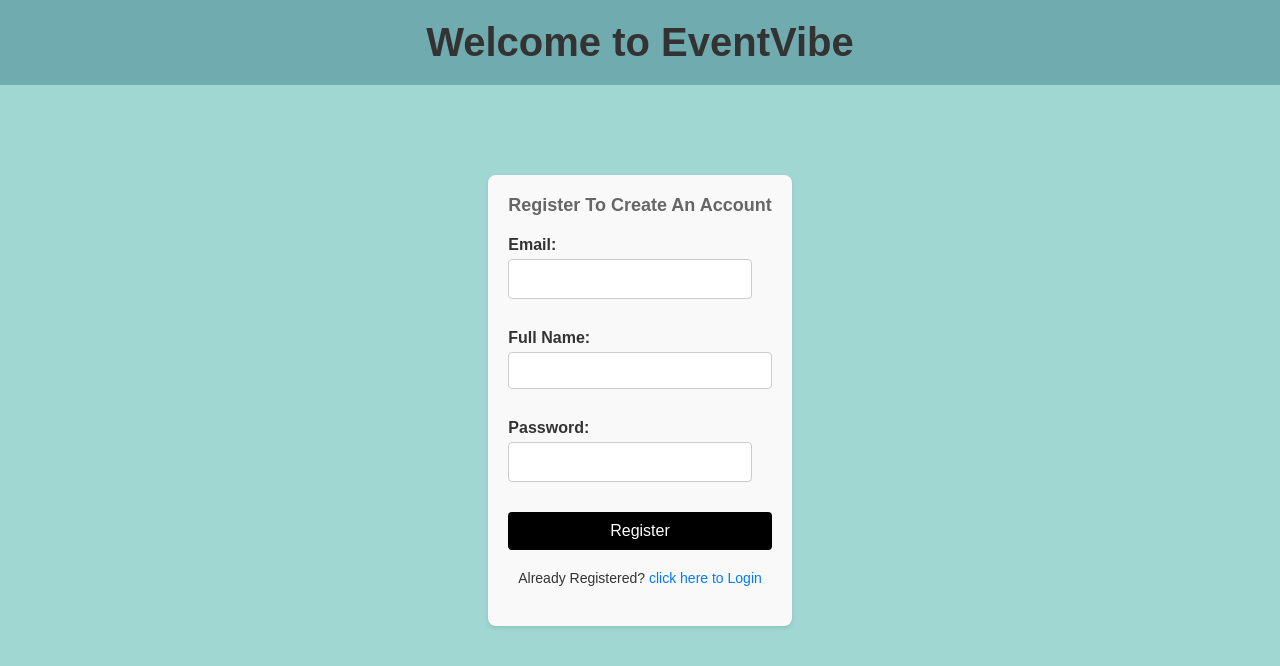
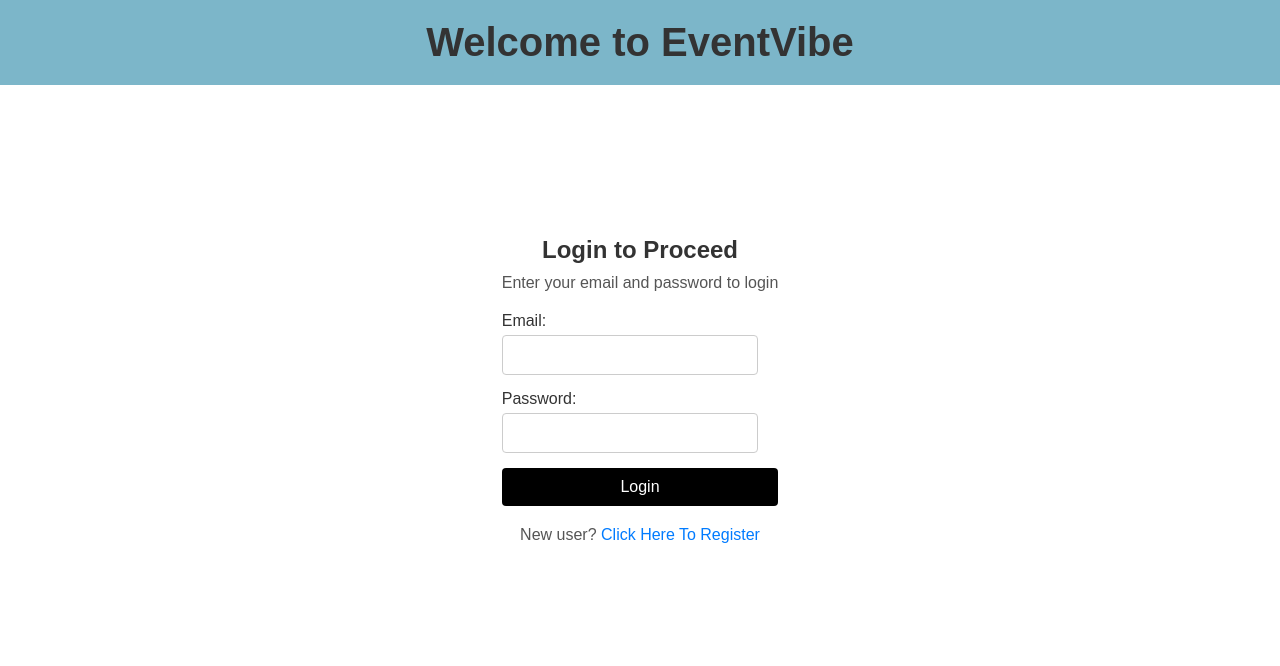
Before and after one commit to Hackathon-Project-Grind/Event-Vibe, a React (Vite) app in the folder FRONTEND/: page / in a window 1280 px wide. Shown: the top 666 px of the page. Built offline with nearby package versions, Linux system fonts and the light colour scheme.

Commit message:
Login and Register page added

```diff
--- a/FRONTEND/package.json
+++ b/FRONTEND/package.json
@@ -24,12 +24,9 @@
     "mongoose": "^8.4.1",
     "react": "^18.2.0",
     "react-dom": "^18.2.0",
-<<<<<<< HEAD
     "react-icons": "^5.2.1",
-    "styled-components": "^6.1.11"
-=======
+    "styled-components": "^6.1.11",
     "react-router-dom": "^6.23.1"
->>>>>>> e4196a813e5d8e1ee80e394839aae28ddded4e74
   },
   "devDependencies": {
     "@types/react": "^18.2.66",
--- a/FRONTEND/src/App.jsx
+++ b/FRONTEND/src/App.jsx
@@ -2,7 +2,6 @@ import React from 'react';
 import './App.css';
 import Register from './components/Register/Register.jsx';
 import Login from './components/Login/Login.jsx';
-import Sidebar from './Components/Sidebar/Sidebar';
 import './App.css'
 
 
@@ -10,8 +9,8 @@ function App() {
   return (
 
       <div>
-        <Register />
-</div>
+        <Login />
+      </div>
   );
 }
 
--- a/FRONTEND/src/components/Login/Login.css
+++ b/FRONTEND/src/components/Login/Login.css
@@ -1,11 +1,12 @@
+/* Resetting default styles */
 html,
 body {
     height: 100%;
     margin: 0;
     padding: 0;
-    font-family: Arial, sans-serif;
 }
 
+/* Overall layout */
 body {
     background-color: #a0d7d3;
     display: flex;
@@ -13,15 +14,18 @@ body {
     align-items: center;
 }
 
+/* Header styling */
 .header {
-    background-color: #6fabaf;
-    width: 100%;
+    background-color: rgb(124, 182, 201);
+    width: 100vw;
+    /* Covering full viewport width */
     text-align: center;
     padding: 20px 0;
     box-sizing: border-box;
     position: fixed;
     top: 0;
     left: 0;
+    z-index: 999;
 }
 
 .header h1 {
@@ -30,33 +34,37 @@ body {
     color: #333;
 }
 
+/* Main content container */
 .container {
-    background-color: white;
-    padding: 20px;
-    border-radius: 8px;
-    box-shadow: 0 4px 8px rgba(0, 0, 0, 0.1);
-    max-width: 400px;
-    width: 100%;
-    margin-top: 120px;
+    background-color: lightblue;
+    height: 100vh;
+    display: flex;
+    flex-direction: column;
+    align-items: center;
+    justify-content: center;
 }
 
+/* Form styling */
 form {
     display: flex;
     flex-direction: column;
 }
 
+h2,
+p {
+    text-align: center;
+    color: #333;
+}
+
 h2 {
     font-size: 1.5rem;
     margin-bottom: 10px;
-    color: #333;
-    text-align: center;
 }
 
 p {
     font-size: 1rem;
     margin-bottom: 20px;
     color: #555;
-    text-align: center;
 }
 
 label {
@@ -77,6 +85,7 @@ input[type="password"] {
     box-sizing: border-box;
 }
 
+/* Button styling */
 button {
     background-color: black;
     color: white;
@@ -91,3 +100,18 @@ button {
 button:hover {
     background-color: #333;
 }
+
+/* Link styling */
+a {
+    color: #007BFF;
+    text-decoration: none;
+}
+
+a:hover {
+    text-decoration: underline;
+}
+.register-link {
+    margin-top: 20px;
+    font-size: 1rem;
+    text-align: center;
+}
```
